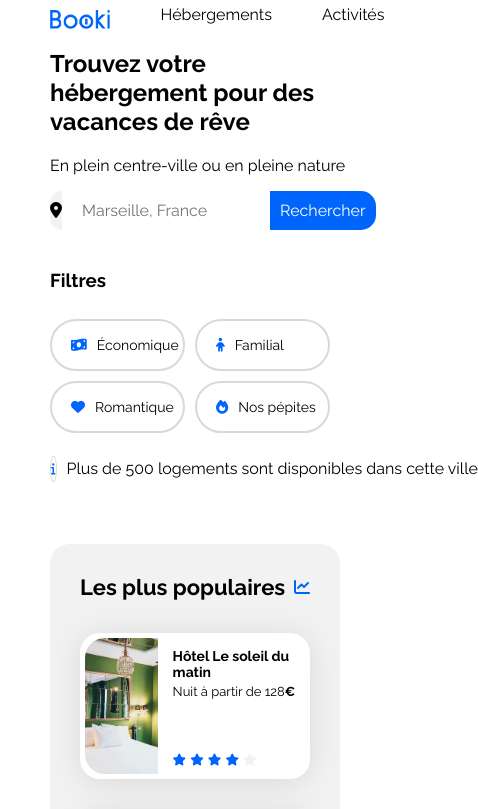
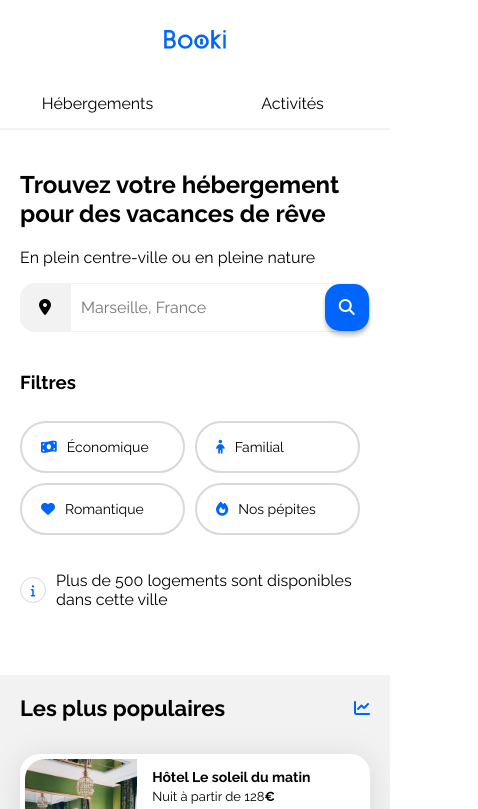
Before and after one commit to michelre/mael-p2, a plain HTML site: page index.html in a window 390 px wide. Shown: the top 809 px of the page, 478 px wide, since content can reach past the window. Drawn offline with Linux system fonts and the light colour scheme.

Commit message:
lundi 5 aout

```diff
--- a/css/filters.css
+++ b/css/filters.css
@@ -3,7 +3,7 @@
   flex-wrap: wrap;
   align-items: center;
   gap: 10px;
-  margin-top: 20px;
+  margin: 35px 0 35px 0;
 }
 
 .filter-item {
@@ -46,4 +46,9 @@
         margin-bottom: 10px;
         font-size: 14px;
     }
+
+    .filters {
+        padding: 0 20px;
+        margin: 0;
+    }
 }
--- a/css/header.css
+++ b/css/header.css
@@ -1,11 +1,19 @@
 .navbar {
   display: flex;
   justify-content: space-between;
-  align-items: center;
+  flex-wrap: wrap;
+}
+
+nav a{
+    width: 100%;
+    display: block;
+    height: 100%;
+    padding: 15px 0;
+    box-sizing: border-box;
 }
 
 img[src="./images/logo/Booki.png"] {
-  margin-top: 10px;
+  padding: 30px 0;
   width: 61.09px;
   height: 19px;
 }
@@ -44,14 +52,31 @@ img[src="./images/logo/Booki.png"] {
 }
 
 @media screen and (max-width: 768px) {
-  img[src="./images/logo/Booki.png"] {
 
-    }
-  .navbar a {
-
+  .searchbar {
+    padding: 20px;
   }
 
-  .h1, p {
-    white-space: nowrap;
+  nav {
+    width: 100%;
+  }
+
+  img[src="./images/logo/Booki.png"] {
+    margin: auto;
+  }
+
+  .navbar nav ul li  {
+    width: 50%;
+    margin: 0;
+    text-align: center;
+    border-bottom: 2px solid #F2F2F2;
+  }
+
+  .navbar nav ul li::before {
+    top: 100%;
+  }
+
+  .h1 {
+    font-size: 22px;
   }
 }
--- a/css/infos.css
+++ b/css/infos.css
@@ -2,6 +2,7 @@
   display: flex;
   align-items: center;
   gap : 10px;
+  width: 100%;
 }
 
 .fas.fa-info.fa-xs {
@@ -13,4 +14,5 @@
   border-radius: 50%;
   border: 1px solid #D9D9D9;
   color: #0065FC;
+  flex-shrink: 0;
 }
--- a/css/searchbar.css
+++ b/css/searchbar.css
@@ -1,21 +1,28 @@
-
 .searchbar-display {
   display: flex;
   align-items: center;
   justify-content: flex-start;
-  gap: 10px;
+  height: 49px;
 }
 
 .search-form {
   display: flex;
   align-items: center;
+  height: 100%;
+  border: 1px solid #F2F2F2;
+    border-top-right-radius: 15px;
+    border-bottom-right-radius: 15px;
+    box-sizing: border-box;
+    width: auto;
 }
 
 .search-form input[type="text"] {
   padding: 10px;
   font-size: 16px;
-  border-radius: 5px 0 0 5px;
   border : none;
+  height: 100%;
+  box-sizing: border-box;
+  width: 100%;
 }
 
 .search-form button {
@@ -26,6 +33,7 @@
   border: none;
   border-radius: 0 15px 15px 0;
   cursor: pointer;
+  height: 100%;
 }
 
 .icon-wrapper {
@@ -36,6 +44,8 @@
     display: flex;
     align-items: center;
     justify-content: center;
+    flex-shrink: 0;
+    height: 100%;
 }
 
 .fa-location-dot {
@@ -46,3 +56,33 @@
 #search-btn-mobile {
   display: none;
 }
+
+.p {
+  font-size: 19px;
+}
+
+@media screen and (max-width: 768px) {
+
+    .search-form {
+        width: 100%;
+    }
+
+    #search-btn-desktop {
+        width: 49px;
+        border-radius: 15px;
+        box-shadow: 0px 4px 4px 0px #00000040;
+    }
+
+
+    #search-btn-desktop span {
+        display: none;
+    }
+
+    #search-btn-desktop #search-btn-mobile {
+        display: block;
+    }
+
+    .p {
+      font-size: 16px;
+    }
+}
--- a/css/style.css
+++ b/css/style.css
@@ -267,4 +267,20 @@ a {
     order: -1;
   }
 
+  .main-container {
+    padding: 0;
+  }
+
+  .hebergements-and-populaires section {
+    padding: 20px;
+    border-radius: 0;
+  }
+
+  .hebergements-and-populaires section.hebergements {
+    background-color: white;
+  }
+
+  .hebergements-cards .card {
+    margin: 0;
+  }
 }
--- a/index.html
+++ b/index.html
@@ -20,6 +20,7 @@
 </head>
 
 <body>
+    <!-- header -->
     <div class="main-container">
         <header class="navbar">
             <img src="./images/logo/Booki.png" alt="Logo de Booki">
@@ -30,6 +31,7 @@
                 </ul>
             </nav>
         </header>
+        <!-- searchbar -->
         <section class="searchbar">
             <h1>Trouvez votre hébergement pour des vacances de rêve</h1>
             <p>En plein centre-ville ou en pleine nature</p>
@@ -37,11 +39,14 @@
                 <span class="icon-wrapper"><i class="fa-solid fa-location-dot"></i></span>
                 <form class="search-form">
                     <input type="text" placeholder="Marseille, France">
-                    <button id="search-btn-desktop">Rechercher</button>
-                    <i id="search-btn-mobile" class="fas fa-search"></i>
+                    <button id="search-btn-desktop">
+                        <span>Rechercher</span>
+                        <i id="search-btn-mobile" class="fas fa-search"></i>
+                    </button>
                 </form>
             </div>
         </section>
+        <!-- filters -->
         <section class="filters">
             <h3>Filtres</h3>
             <ul class="filters-list">
@@ -70,12 +75,12 @@
                     </div>
                 </li>
             </ul>
-        </section>
-        <main>
             <div class="info-tooltip">
                 <i class="fas fa-info fa-xs"></i>
                 <p>Plus de 500 logements sont disponibles dans cette ville</p>
             </div>
+        </section>
+        <main>
             <div class="hebergements-and-populaires">
                 <section class="hebergements">
                     <div class="hebergements-title">
@@ -337,6 +342,7 @@
         </main>
         <footer>
             <div class="footer-sections">
+                <!-- footer -->
                 <section class="footer-section">
                     <h4>À propos</h4>
                     <ul>
```
